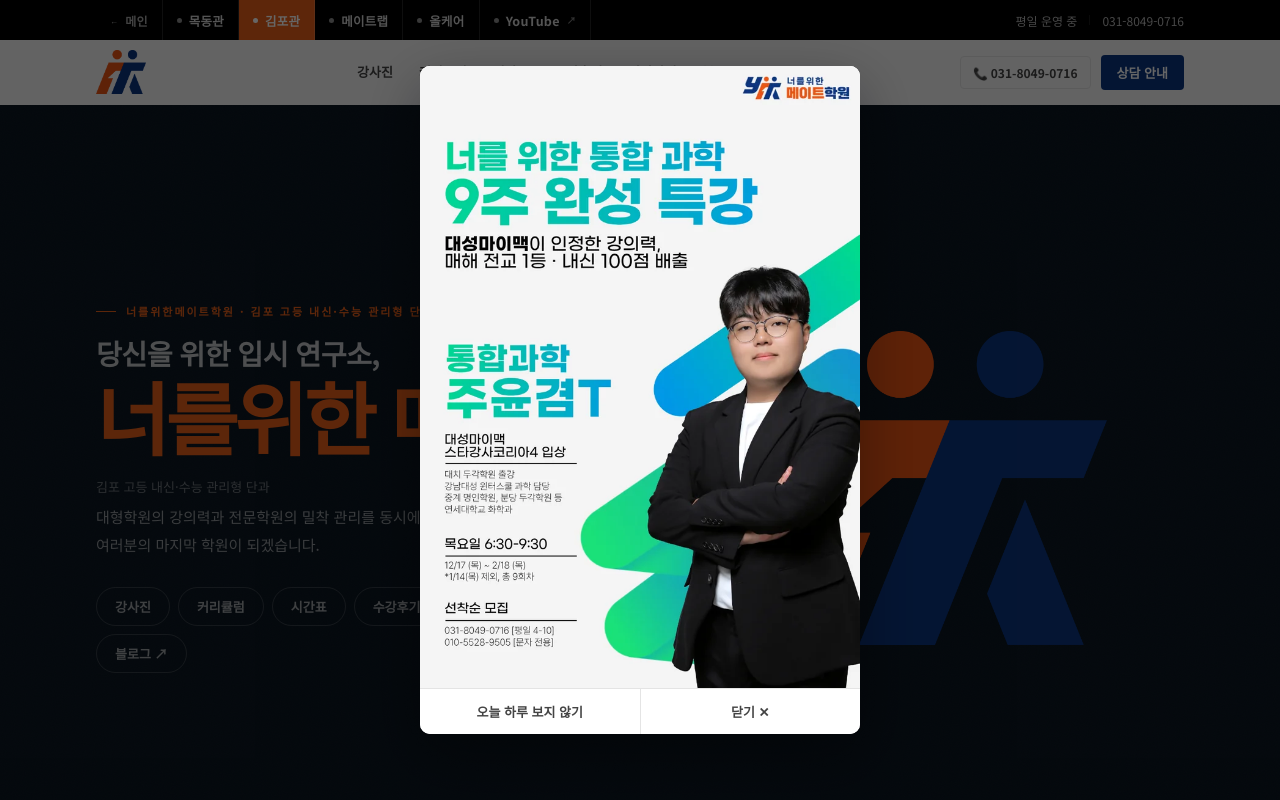
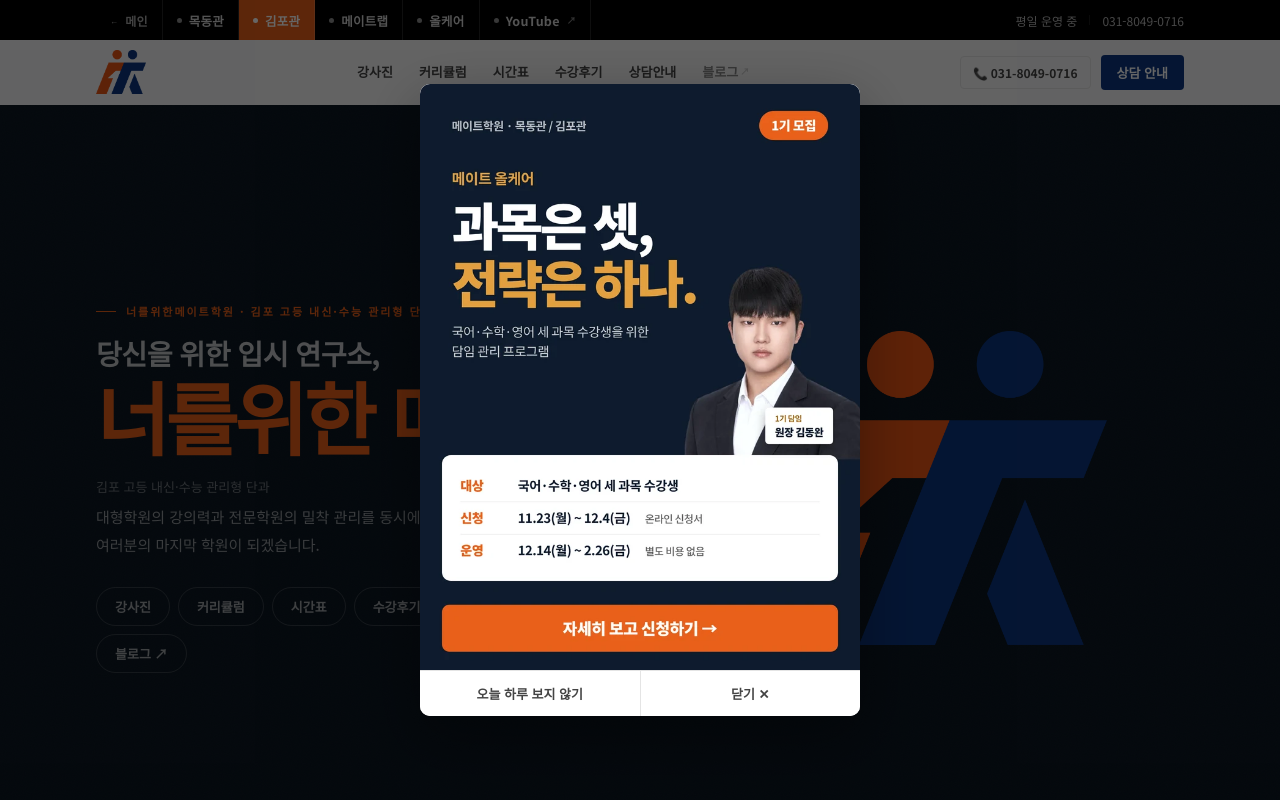
Before and after one commit to kimdongwanclass/Mate-academy, a plain HTML site: page gimpo.html in a window 1280 px wide. Shown: the top 800 px of the page. Drawn offline with Linux system fonts and the light colour scheme; no server answers.

Commit message:
팝업 두 관 모두 메이트 올케어 1기 모집으로 교체(누르면 올케어 페이지), MATE Vocabulary 필수 표지 새 이름으로 교체 [skip netlify]
Co-Authored-By: Claude Opus 5.5 <noreply@anthropic.com>
Claude-Session: https://claude.ai/code/session_011njH4Wc5WGLyghkPNfuPnv

```diff
--- a/gimpo.html
+++ b/gimpo.html
@@ -25,9 +25,9 @@
 </head>
 <body>
 <!-- POPUP -->
-<div id="popup" role="dialog" aria-label="통합과학 9주 완성 특강">
+<div id="popup" role="dialog" aria-label="메이트 올케어 1기 모집">
   <div class="pp-box">
-    <a href="https://blog.naver.com/yourmate_gimpo/224452723821" target="_blank" rel="noopener"><img src="img/popup/gimpo-popup.webp" alt="통합과학 9주 완성 특강"/></a>
+    <a href="allcare.html"><img src="img/popup/allcare-1.webp" alt="메이트 올케어 1기 모집 — 국어·수학·영어 세 과목 수강생 대상, 신청 11월 23일(월)~12월 4일(금), 운영 12월 14일(월)~2월 26일(금), 별도 비용 없음" width="720" height="960"/></a>
     <div class="pp-foot"><button type="button" id="pp-today">오늘 하루 보지 않기</button><button type="button" id="pp-close">닫기 ✕</button></div>
   </div>
 </div>
```
Also changed, not shown: mokdong.html (+2 -2 lines), img/matelab/en-voca-basic.webp, img/popup/allcare-1.webp (added), img/popup/gimpo-popup.webp (deleted), img/popup/mokdong-popup.webp (deleted).
